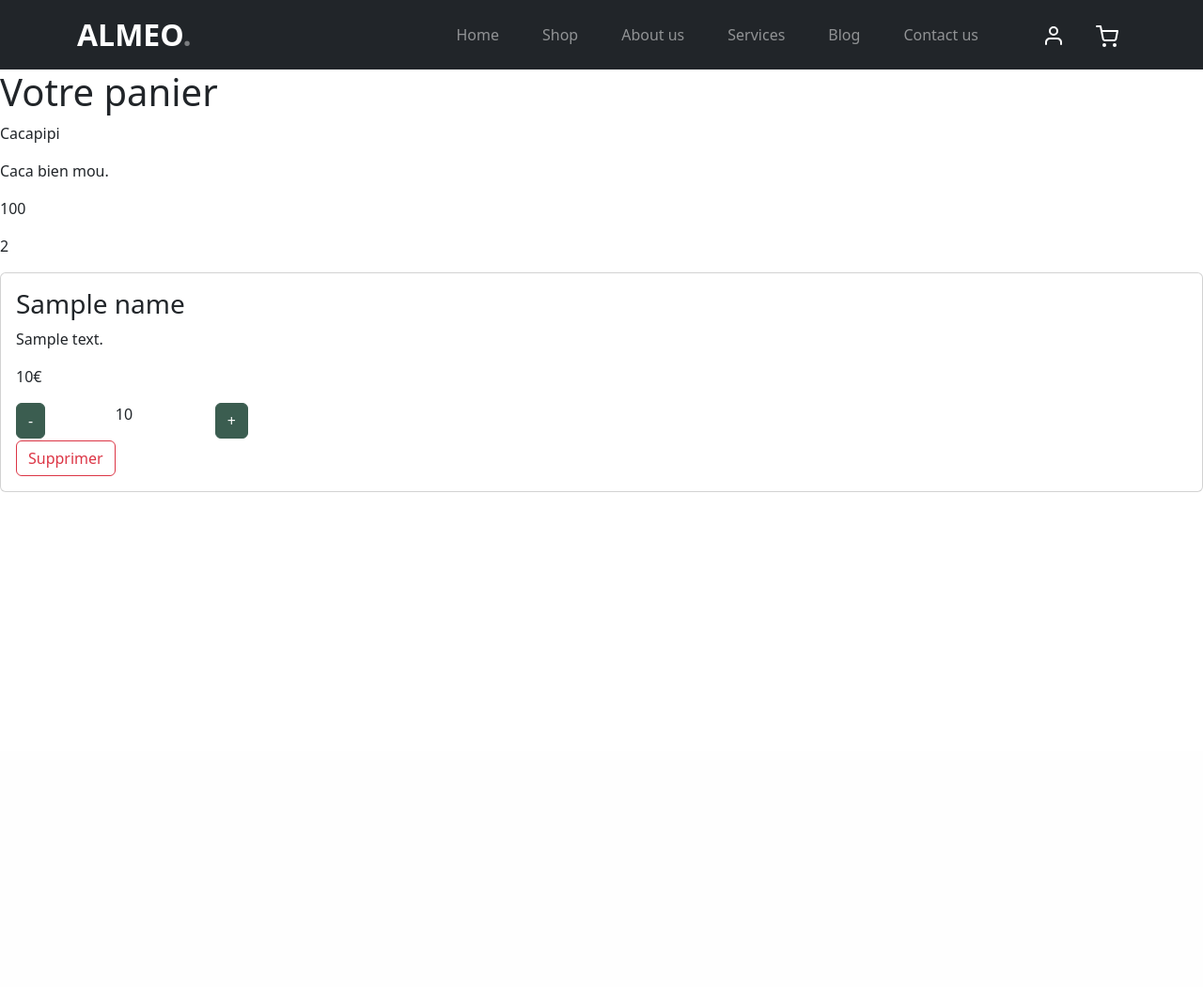
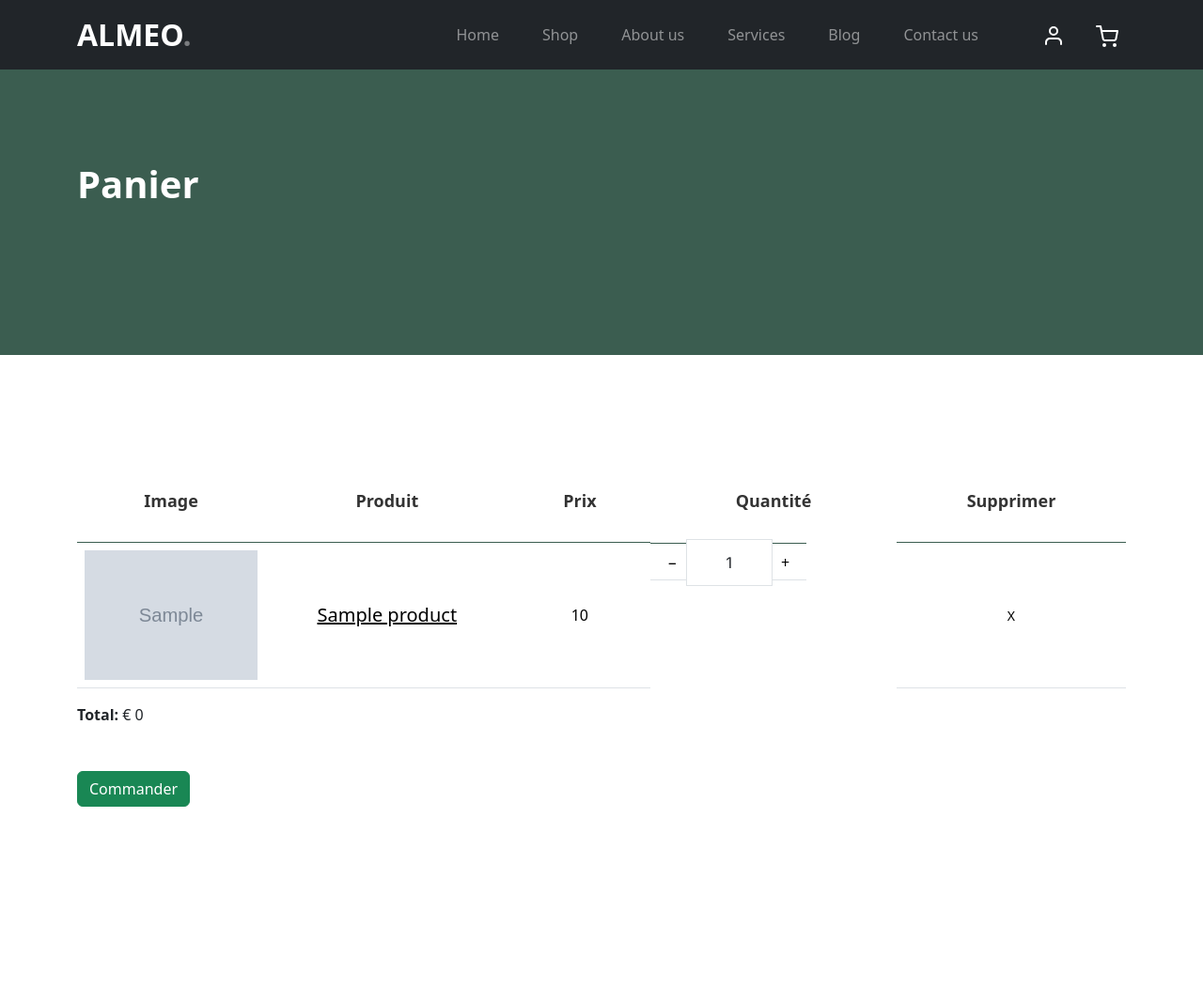
Before and after one commit to mathisbachelier/e-commerce, a PHP site: template E-Commerce/views/cart/index.php in a window 1280 px wide. Shown: the whole page at 94% size. Before the commit the page ends 524 px from the top, so only its background shows below. Run offline with PHP 8.4, Linux system fonts and the light colour scheme; the template is opened without the code that fills it: most values are stand-ins (such as "Sample title", 1, 10 or a date in 2020); grey boxes marked "Sample" are stand-in pictures; style sheets or scripts are compiled from the project's sources; some libraries are stand-ins or nearby versions.

Commit message:
Cart finished

```diff
--- a/E-Commerce/views/cart/index.php
+++ b/E-Commerce/views/cart/index.php
@@ -1,47 +1,99 @@
-<h1>Votre panier</h1>
+<script>
+function getQuantity(id) {
+    let cart = JSON.parse(localStorage.getItem('cart')) || [];
+	id = parseInt(id);
+    for (let i = 0; i < cart.length; i++) {
+        if (cart[i].id === id) {
+            document.getElementById('quantity-amount-' + id).value = cart[i].quantity;
+			break;
+        }
+    }
+}
 
-<?php
+function calculateTotal() {
 
-$cart_products = [
-    'name' => "Cacapipi",
-    'short_content' => "Caca bien mou.",
-    'price' => 100,
-    'quantity' => 2,
-];
-?>
+    let cart = JSON.parse(localStorage.getItem('cart')) || [];
+    let total = 0;
+    for (let i = 0; i < cart.length; i++) {
+        let price = parseInt(document.getElementById('price-' + cart[i].id).innerHTML);
+        let q = parseInt(cart[i].quantity);
+        total += price * q;
+    }
+    document.getElementById('total-amount').innerHTML = "€ " +total;
+}
 
-<?= "<script>localStorage.setItem('key', '$cart_products')</script>"; ?>
-<p><?= $cart_products['name'] ?></p>
-<p><?= $cart_products['short_content'] ?></p>
-<p><?= $cart_products['price'] ?></p>
-<p><?= $cart_products['quantity'] ?></p>
+</script>
 
-<?php
 
-foreach($params['products'] as $product): ?>
-    <div class="card mb-3">
-      <div class="card-body">
-        <h3><?= $name ?></h3>
-        <p><?= $product->short_content ?></p>
-        <p><?= $product->price ?>€</p>
-        <div class="row">
-            <div class="col-1">
-                <form style="display:inline-block"  action="/E-Commerce-BTS-SIO/E-Commerce/cart/editQuantity/<?= $product->id; ?>" method="POST">
-                    <input type="submit" class="btn btn-primary" name="value" value="-">
-                </form>
+<div class="hero">
+    <div class="container">
+        <div class="row justify-content-between">
+            <div class="col-lg-5">
+                <div class="intro-excerpt">
+                    <h1>Panier</h1>
+                </div>
             </div>
-            <div class="col-1">
-                <p><?= $product->quantity ?></p>
-            </div>
-            <div class="col-1">
-                <form style="display:inline-block"  action="/E-Commerce-BTS-SIO/E-Commerce/cart/increaseQuantity/<?= $product->id; ?>" method="POST">
-                    <input type="submit" class="btn btn-primary" value="+">
-                </form>
-            </div>
-            <form style="display:inline-block"  action="/E-Commerce-BTS-SIO/E-Commerce/cart/delete/<?= $product->id; ?>" method="POST">
-            <input type="submit" class="btn btn-outline-danger" value="Supprimer">
+        </div>
+    </div>
+</div>
+
+<div class="untree_co-section before-footer-section">
+    <div class="container">
+        <div class="row mb-5">
+            <form class="col-md-12" method="post">
+                <div class="site-blocks-table">
+                    <table class="table">
+                        <thead>
+                            <tr>
+                                <th class="product-thumbnail">Image</th>
+                                <th class="product-name">Produit</th>
+                                <th class="product-price">Prix</th>
+                                <th class="product-quantity">Quantité</th>
+                                <th class="product-remove">Supprimer</th>
+                            </tr>
+                        </thead>
+                        <tbody>
+                            <?php
+                                $isEmpty = empty($params['products']);
+                                if($isEmpty): ?>
+                                    <p>Votre panier est vide.</p>
+                                <?php else: ?>
+                                    <?php foreach($params['products'] as $products):
+                                            foreach($products as $product):?>
+                                                <tr>
+                                                    <td class="product-thumbnail">
+                                                        <img src="<?= $product->image ?>" alt="Image" class="img-fluid">
+                                                    </td>
+                                                    <td class="product-name">
+                                                        <a class="h5 text-black" href="E-Commerce-BTS-SIO/E-Commerce/product/<?= $product->id ?>"><?= $product->name ?></a>
+                                                    </td>
+                                                    <td id="price-<?= $product->id ?>"><?= $product->price ?></td>
+                                                    <td style= display:ruby-text;>
+                                                        <div class="input-group mb-3 d-flex align-items-center quantity-container" style="max-width: 150px;">
+                                                            <div class="input-group-prepend">
+                                                                <button class="btn btn-outline-black decrease"  id="quantity-button" type="button" onclick="updateQuantityButton(<?= $product->id ?>, 'decrease')">&minus;</button>
+                                                            </div>
+                                                            <input type="text" class="form-control text-center quantity-amount" id="quantity-amount-<?= $product->id ?>" value="1" onkeyup="updateQuantity(<?= $product->id ?>, this.value)" placeholder="">
+                                                            <script>
+                                                                getQuantity(<?= $product->id ?>);
+                                                            </script>
+                                                            <div class="input-group-append">
+                                                                <button class="btn btn-outline-black increase" type="button" onclick="updateQuantityButton(<?= $product->id ?>, 'increase')">&plus;</button>
+                                                            </div>
+                                                        </div>
+                                                    </td>
+                                                    <td><a onclick="removeFromCart(<?= $product->id ?>)" class="btn btn-black btn-sm">X</a></td>
+                                                </tr>
+                                    <?php endforeach ?>
+                                <?php endforeach; ?>
+                            <?php endif; ?>
+                        </tbody>
+                    </table>
+                    <strong>Total: </strong><span id="total-amount"></span>
+                    <script>calculateTotal();</script>
+                </div>
             </form>
         </div>
-      </div>
+        <button class="btn btn-success">Commander</button>
     </div>
-<?php endforeach ?>
+</div>
--- a/E-Commerce/views/layout.php
+++ b/E-Commerce/views/layout.php
@@ -40,7 +40,10 @@
 
 					<ul class="custom-navbar-cta navbar-nav mb-2 mb-md-0 ms-5">
 						<li><a class="nav-link" href="#"><img src="images/user.svg"></a></li>
-						<li><a class="nav-link" href="cart.html"><img src="images/cart.svg"></a></li>
+						<form id="cartForm" action="/e-commerce-BTS-SIO/E-Commerce/cart" method="GET">
+							<input type="hidden" id="cartData" name="cart">
+							<li><a class="nav-link" onclick="sendCart()"><img src="images/cart.svg"></a></li>
+						</form>
 					</ul>
 				</div>
 			</div>
@@ -53,6 +56,92 @@
 
 </body>
 </html>
+
+<script>
+
+function addToCart(item) {
+    let cart = JSON.parse(localStorage.getItem('cart')) || [];
+    let itemExists = false;
+
+    for (let i = 0; i < cart.length; i++) {
+        if (cart[i].id === item.id) {
+            cart[i].quantity++;
+            itemExists = true;
+            break;
+        }
+    }
+
+    if (!itemExists) {
+        item.quantity = 1;
+        cart.push(item);
+    }
+
+    localStorage.setItem('cart', JSON.stringify(cart));
+}
+
+
+  // Function to delete an item from the cart in localStorage
+  function removeFromCart(id) {
+    let cart = JSON.parse(localStorage.getItem('cart')) || [];
+
+    for (let i = 0; i < cart.length; i++) {
+        if (cart[i].id === id) {
+            cart.splice(i, 1);
+            break;
+        }
+    }
+
+    localStorage.setItem('cart', JSON.stringify(cart));
+	sendCart();
+
+}
+
+
+  function updateQuantity(id, q) {
+    let cart = JSON.parse(localStorage.getItem('cart')) || [];
+    id = parseInt(id);
+    q = parseInt(q);
+    for (var i = 0; i < cart.length; i++) {
+        if (cart[i].id === id) {
+            cart[i].quantity = q;
+            break;
+        }
+    }
+    localStorage.setItem('cart', JSON.stringify(cart));
+	sendCart();
+}
+
+
+	function updateQuantityButton(id, type) {
+
+    let cart = JSON.parse(localStorage.getItem('cart')) || [];
+    for (var i = 0; i < cart.length; i++) {
+        if (cart[i].id === id) {
+			if (type === 'decrease') {
+				if (cart[i].quantity > 1) {
+					cart[i].quantity--;
+				}
+			} else if (type === 'increase') {
+				cart[i].quantity++;
+			}
+            break;
+        }
+    }
+
+    // Mettre à jour le localStorage avec les nouvelles données du panier
+    localStorage.setItem('cart', JSON.stringify(cart));
+	sendCart();
+
+}
+
+function sendCart() {
+  let cart = JSON.parse(localStorage.getItem('cart')) || [];
+  document.getElementById('cartData').value = JSON.stringify(cart);
+  document.getElementById('cartForm').submit();
+}
+
+</script>
+
 <script src="<?= SCRIPTS. 'js'. DIRECTORY_SEPARATOR .'bootstrap.bundle.min.js'?>"></script>
 <script src="<?= SCRIPTS. 'js'. DIRECTORY_SEPARATOR .'tiny-slider.js'?>"></script>
 <script src="<?= SCRIPTS. 'js'. DIRECTORY_SEPARATOR .'custom.js'?>"></script>
```
Also changed, not shown: E-Commerce/app/controllers/CartController.php (+6 -1 lines), E-Commerce/app/models/Cart.php (+10 -3 lines).
